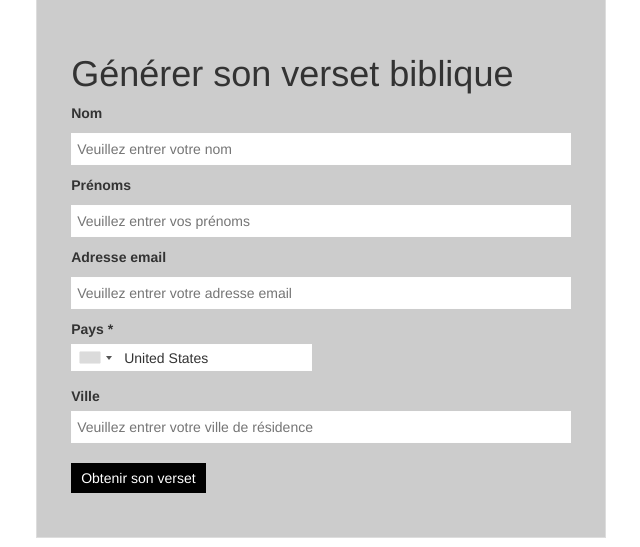
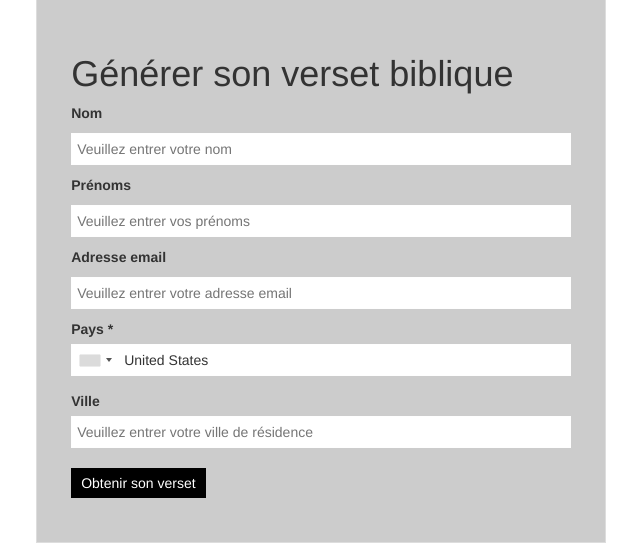
Before and after one commit to erwinFrederic/traversee_16_17, a PHP site: page / in a window 1280 px wide. Shown: the part 47-594 px from the top of the page, without its empty margins (319-959 px from the left). Run offline with PHP 8.4, Linux system fonts and the light colour scheme; some libraries are stand-ins or nearby versions; grey boxes are pictures that could not be loaded.

Commit message:
Ajout country element

```diff
--- a/css/style.css
+++ b/css/style.css
@@ -19,7 +19,7 @@
 }
 
 .country-select {
-    display: block;
+    display: block !important;
 }
 
 .country-select.inside input, .country-select.inside input[type=text] {
```
